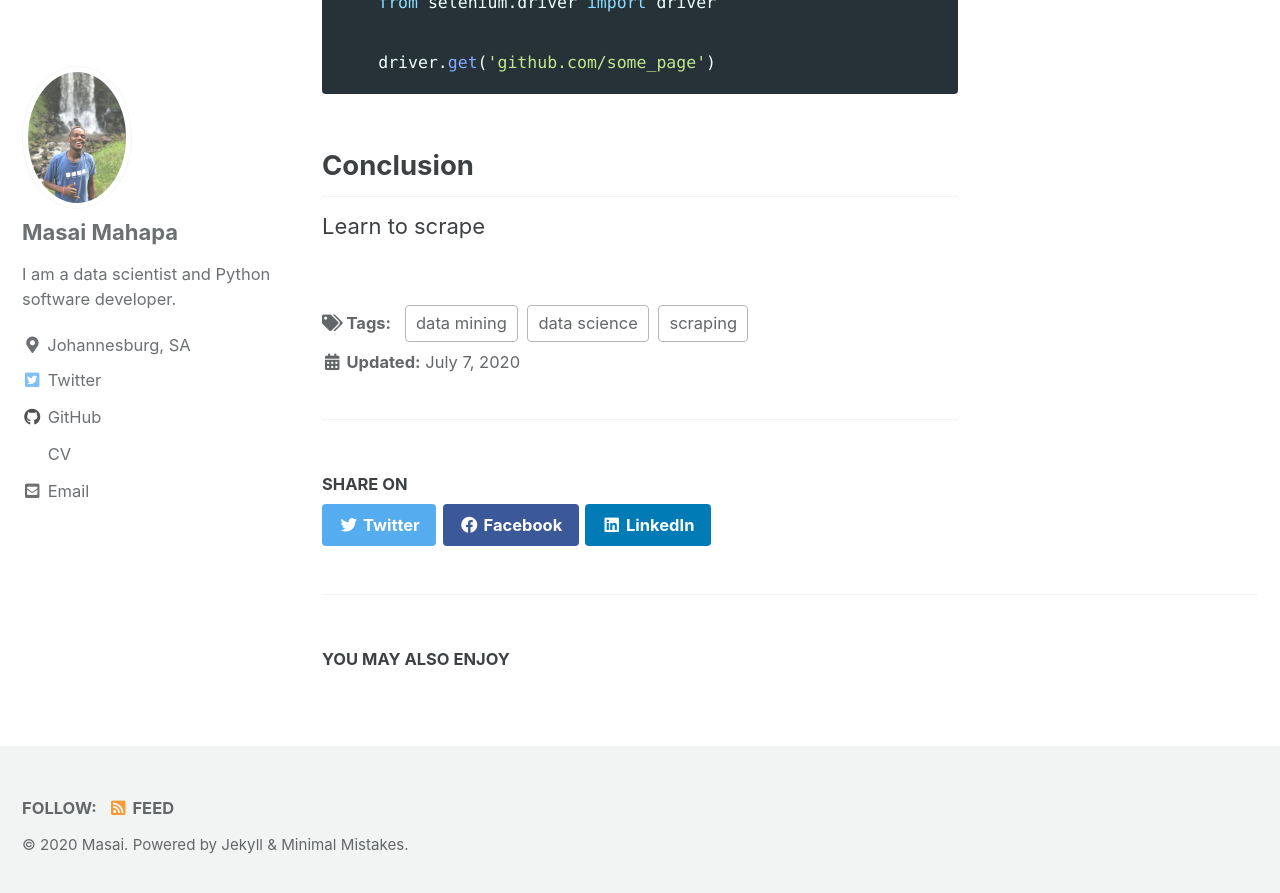
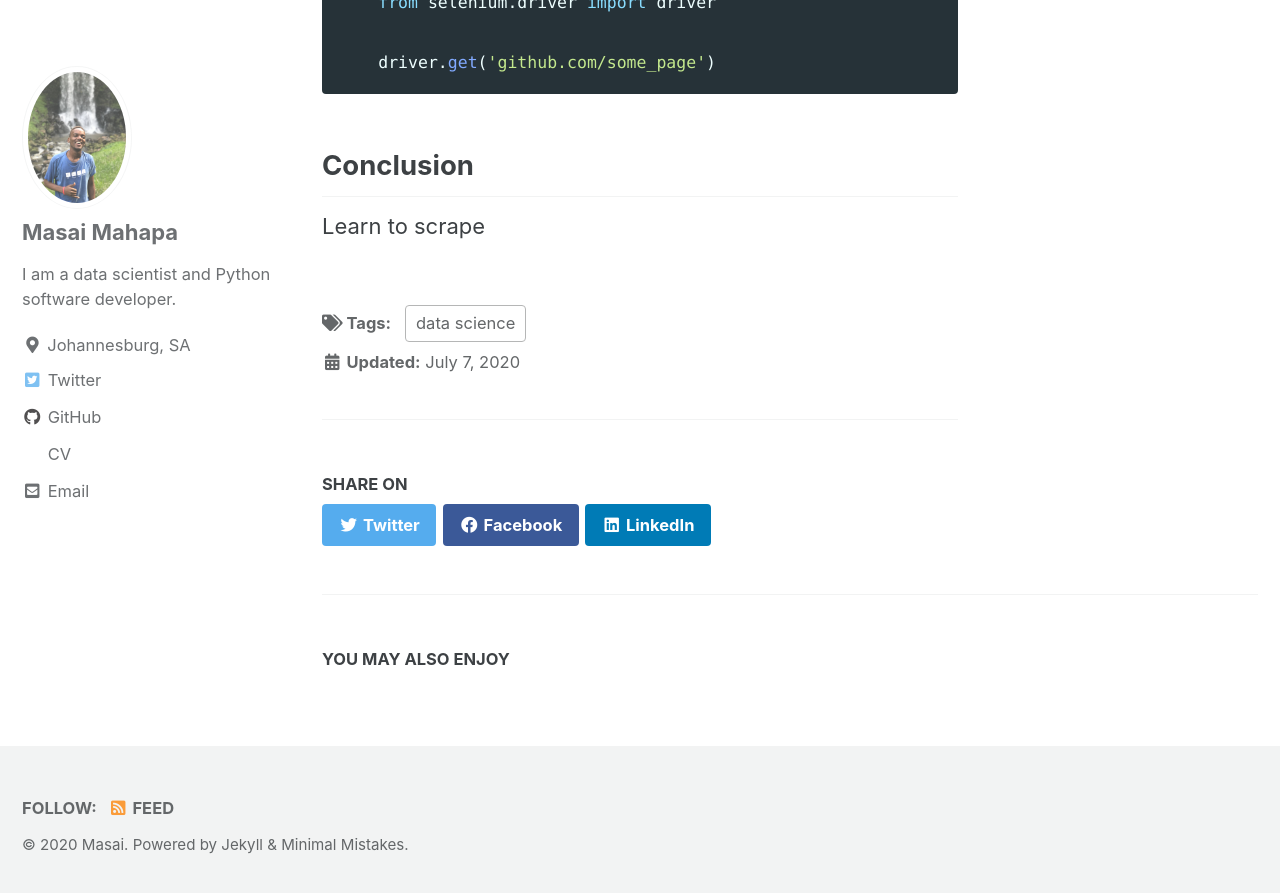
Before and after one commit to masaimahapa/masai.github.io, a Jekyll site: the page built from _posts/2020-07-07-scraping-with-selenium.md, in a window 1280 px wide and 900 px high, scrolled down 1444 px. Shown: the top 893 px of the window. Built offline with Jekyll 4.4.1, drawn with Linux system fonts in a browser that asks for light colours; cached includes are drawn as plain includes.

Commit message:
only one tag in post

```diff
--- a/_posts/2020-07-07-scraping-with-selenium.md
+++ b/_posts/2020-07-07-scraping-with-selenium.md
@@ -1,7 +1,7 @@
 ---
 title: "Scraping the web using Selenium"
 date: 2020-07-07
-tags: [data mining, data science, scraping]
+tags: [data science]
 header:
     image: "/images/selenium/scrape.png"
 excerpt: "web scraping, data mining, data science"
```
